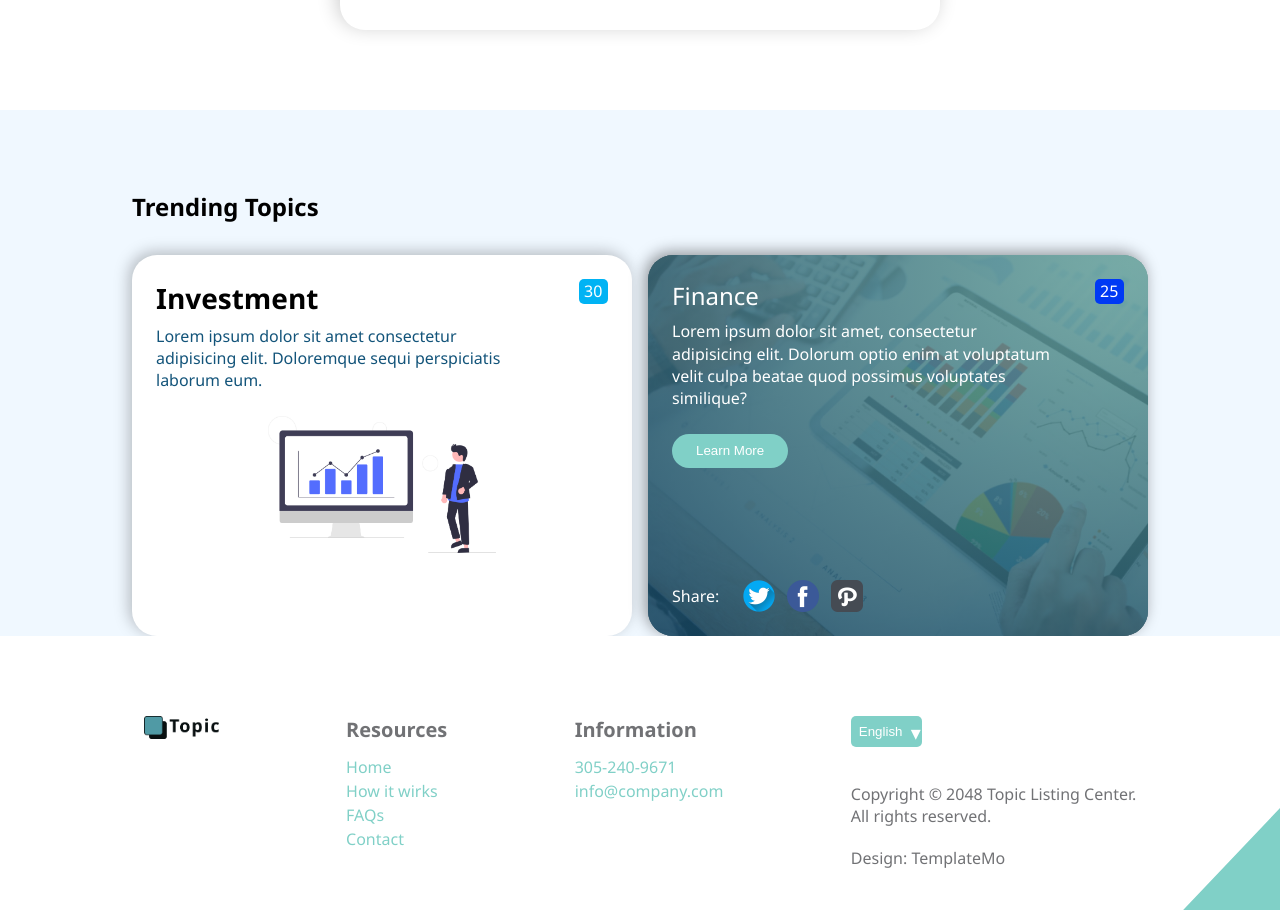
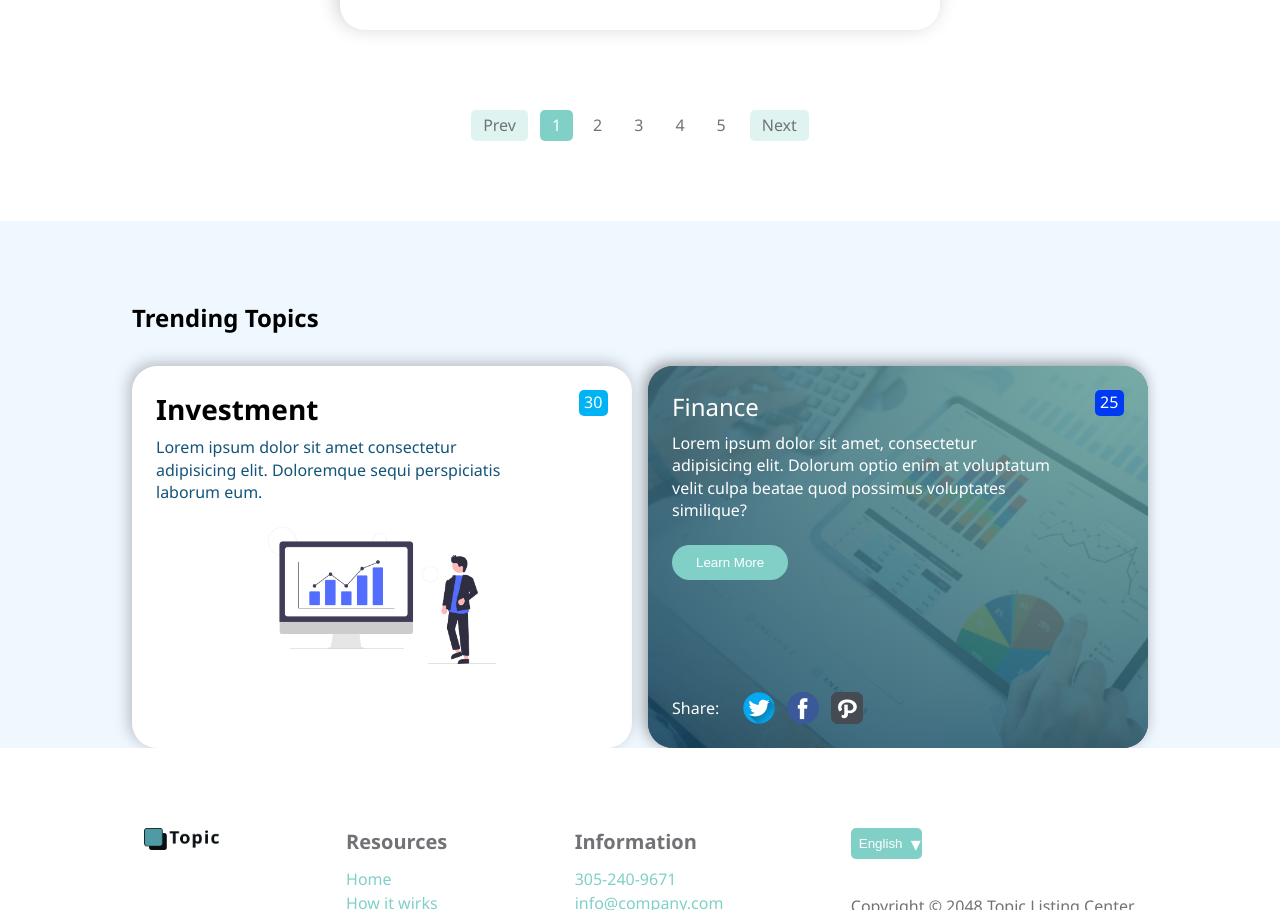
Before and after one commit to smajewski1980/dev_practice_topic, a React (Vite) app: page /topics-listing in a window 1280 px wide. Shown: the part 1064-1974 px from the top of the page. Built offline with nearby package versions, Linux system fonts and the light colour scheme.

Commit message:
added the pagination controls to the popular topics component

```diff
--- /dev/null
+++ b/src/components/PopTopicsNav/PopTopicsNav.jsx
@@ -0,0 +1,19 @@
+import styles from "./PopTopicsNav.module.css";
+
+const PopTopicsNav = () => {
+  return (
+    <nav className={styles.paginationNav}>
+      <ul>
+        <li>Prev</li>
+        <li>1</li>
+        <li>2</li>
+        <li>3</li>
+        <li>4</li>
+        <li>5</li>
+        <li>Next</li>
+      </ul>
+    </nav>
+  );
+};
+
+export default PopTopicsNav;
--- /dev/null
+++ b/src/components/PopTopicsNav/PopTopicsNav.module.css
@@ -0,0 +1,28 @@
+.paginationNav {
+  margin-block: 5rem 2rem;
+  ul {
+    display: flex;
+    list-style-type: none;
+    gap: 0.5rem;
+    width: fit-content;
+    margin-inline: auto;
+
+    li {
+      padding: 0.25rem 0.75rem 0.35rem;
+      color: var(--p-color);
+      border-radius: 5px;
+      cursor: pointer;
+    }
+
+    li:nth-child(2) {
+      background-color: var(--custom-btn-bg-color);
+      color: white;
+    }
+
+    li:first-child,
+    li:last-child {
+      background-color: hsl(from var(--custom-btn-bg-color) h s l / 0.25);
+      margin-inline: 0.25rem;
+    }
+  }
+}
--- a/src/components/PopularTopics/PopularTopics.jsx
+++ b/src/components/PopularTopics/PopularTopics.jsx
@@ -1,5 +1,6 @@
 import styles from "./PopularTopics.module.css";
 import PopularTopicsCard from "../PopularTopicsCard/PopularTopicsCard";
+import PopTopicsNav from "../PopTopicsNav/PopTopicsNav";
 
 const PopularTopics = () => {
   return (
@@ -20,6 +21,7 @@ const PopularTopics = () => {
         title='Podcast'
         icon={["goldenrod", "20"]}
       />
+      <PopTopicsNav />
     </section>
   );
 };
```
